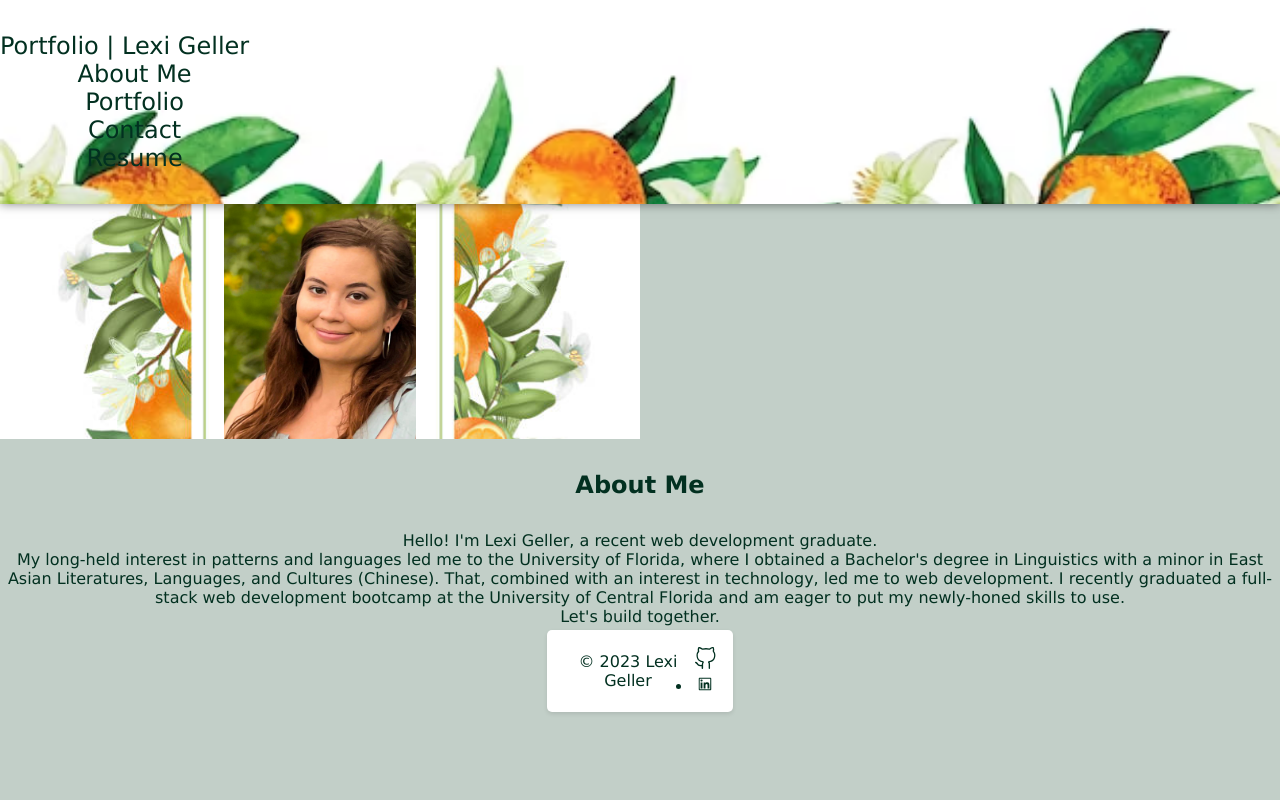
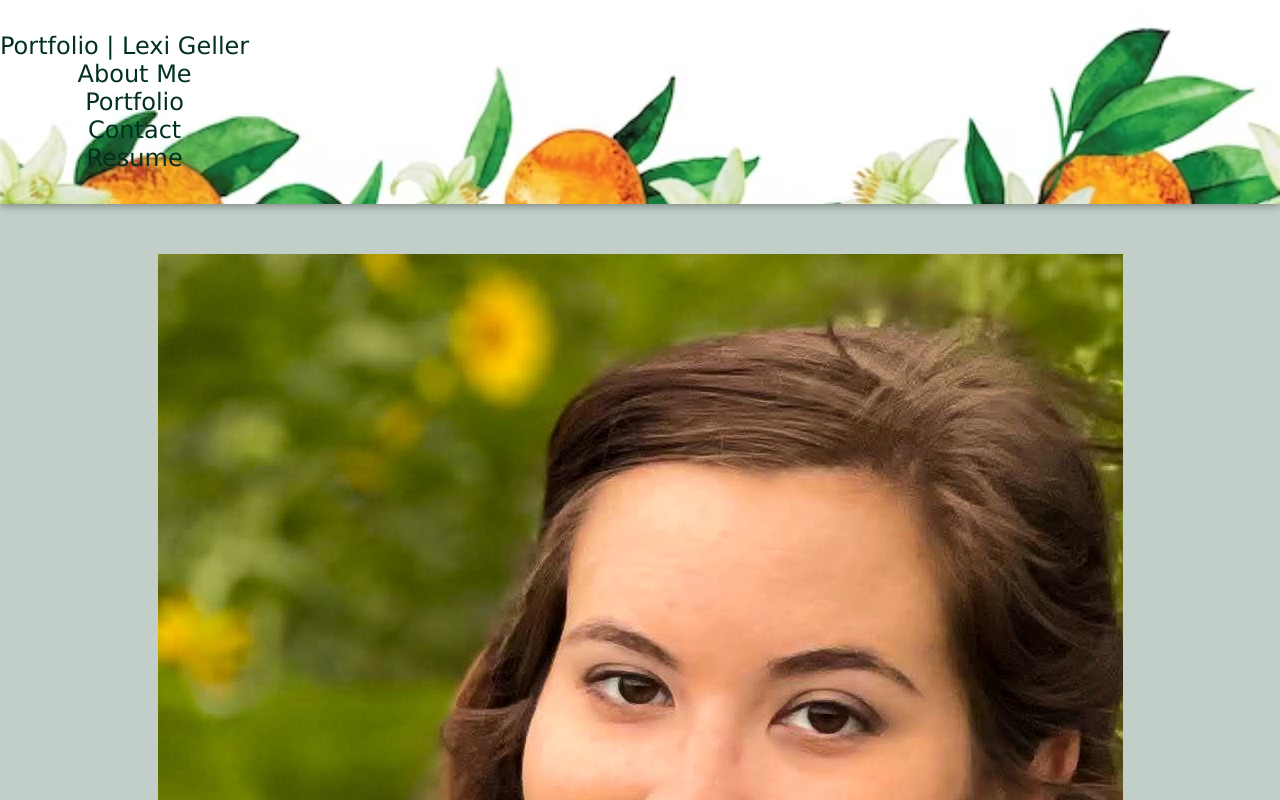
Before and after one commit to lexigeller/React-Portfolio, a React (Create React App) app: page / in a window 1280 px wide. Shown: the top 800 px of the page. Built offline with nearby package versions, Linux system fonts and the light colour scheme; a web font is replaced by a local one.

Commit message:
fixed about me styling, footer bullet point

```diff
--- a/src/App.css
+++ b/src/App.css
@@ -81,26 +81,24 @@ h3 {
 .about-me {
   text-align: center;
   color: #023020;
+  margin-top: 50px; /* Add margin-top to create space */
+}
+
+.headshot-container {
+  display: flex;
+  justify-content: center; /* Center the headshot horizontally */
+  align-items: center; /* Center the headshot vertically */
+  max-width: 80%;
+  margin: 0 auto; /* Center the container horizontally */
 }
 
 .headshot {
-  max-width: 30%; /* Adjust the maximum width as needed */
+  max-width: 100%; /* Adjust the maximum width as needed */
   height: auto; /* Maintain aspect ratio */
   display: block;
   margin: 0 auto; /* Center the image horizontally */
 }
 
-/* Position the background image behind the headshot */
-.headshot-container {
-  max-width: 50%;
-  height: 50%;
-  background-image: url("../src/assets/headshotbackground.jpg");
-  background-size: cover;
-  background-position: center;
-  position: center;
-}
-
-/* Add padding and adjust the z-index to ensure the headshot is on top */
 .headshot-overlay {
   position: absolute;
   top: 0;
--- a/src/components/AboutMe.js
+++ b/src/components/AboutMe.js
@@ -5,14 +5,13 @@ import headshot from '../assets/headshot.jpg';
 function AboutMe() {
   return (
     <section id="about-me" className="about-me">
-      <div class="container" className="headshot-container">
+      <div className="headshot-container">
         <img src={headshot} alt="Headshot" className="headshot" />
         <div className="headshot-overlay"></div>
       </div>
-      <div>
-        <h1 id="about">
-          About Me
-        </h1>
+      <div className="about-me-content">
+        <h1 id="about">About Me</h1>
+        <div className="container">
           <p>
             Hello! I'm Lexi Geller, a recent web development graduate.
           </p>
@@ -23,6 +22,7 @@ function AboutMe() {
             Let's build together.
           </p>
         </div>
+      </div>
     </section>
   );
 }
--- a/src/components/Footer.js
+++ b/src/components/Footer.js
@@ -24,6 +24,12 @@ function Footer() {
                   <i className="fab fa-linkedin"></i>
                   <AiOutlineLinkedin />
                 </a>
+                <style>{`
+                  /* Custom CSS to remove the bullet point */
+                  .social-icons li.logo {
+                    list-style: none;
+                  }
+                `}</style>
               </li>
             </ul>
           </div>
```
Lines whose indentation alone changed are shown as unchanged.
